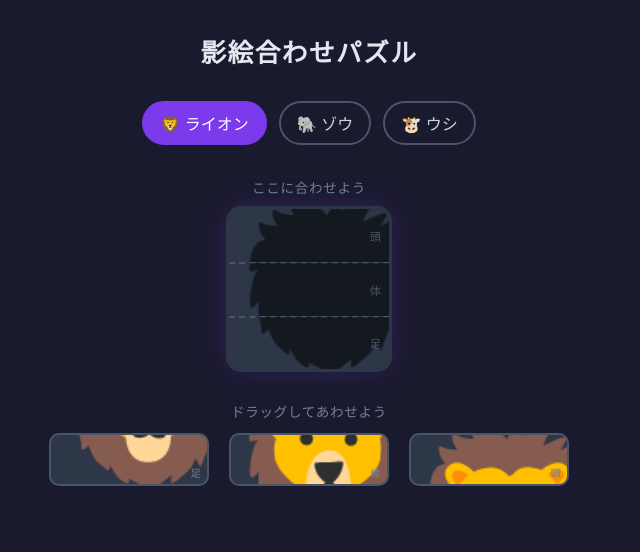
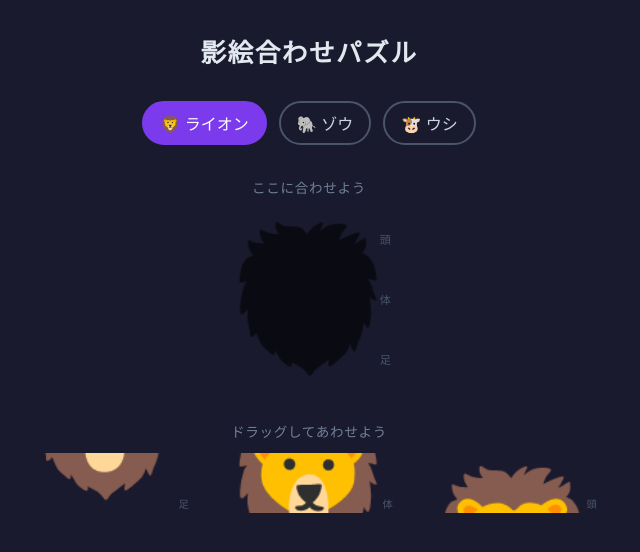
Before and after one commit to yookmt1122-lab/newpuzzle, a React (Vite) app: page / in a window 1280 px wide. Shown: the top 552 px of the page, without its empty margins (331-971 px from the left). Built offline with nearby package versions, Linux system fonts and the light colour scheme.

Commit message:
編集後: 絵文字の右切れ修正・背景透過・枠線削除

```diff
--- a/src/ShadowPuzzle.css
+++ b/src/ShadowPuzzle.css
@@ -63,9 +63,6 @@
 .stage__slots {
   display: flex;
   flex-direction: column;
-  border-radius: 12px;
-  overflow: hidden;
-  box-shadow: 0 0 0 3px #2d3748, 0 0 30px rgba(124, 58, 237, 0.25);
 }
 
 /* ── Individual slot ──────────────────────────────────────────────────────── */
@@ -74,16 +71,6 @@
   display: flex;
   align-items: center;
   justify-content: center;
-  background: #2d3748;
-  transition: background 0.2s;
-}
-
-.slot + .slot {
-  border-top: 2px dashed #4a5568;
-}
-
-.slot--filled {
-  background: #1e293b;
 }
 
 .slot__placed {
@@ -115,15 +102,18 @@
   flex-shrink: 0;
 }
 
-.emoji-slice__text {
+/* Full-square inner div — centers the emoji so glyph width overruns don't clip */
+.emoji-slice__inner {
   position: absolute;
   left: 0;
+  display: flex;
+  align-items: center;
+  justify-content: center;
   line-height: 1;
-  display: block;
 }
 
-.emoji-slice__text--shadow {
-  filter: brightness(0) opacity(0.55);
+.emoji-slice__inner--shadow {
+  filter: brightness(0) opacity(0.6);
 }
 
 /* ── Tray ─────────────────────────────────────────────────────────────────── */
@@ -136,7 +126,7 @@
 
 .tray__pieces {
   display: flex;
-  gap: 20px;
+  gap: 24px;
   flex-wrap: wrap;
   justify-content: center;
 }
@@ -144,54 +134,43 @@
 /* ── Draggable piece ──────────────────────────────────────────────────────── */
 .piece {
   position: relative;
-  border-radius: 10px;
-  overflow: hidden;
-  background: #2d3748;
-  border: 2px solid #4a5568;
   cursor: grab;
-  transition: transform 0.15s, box-shadow 0.15s, opacity 0.2s;
+  transition: transform 0.15s, filter 0.15s, opacity 0.2s;
   display: flex;
   align-items: center;
   justify-content: center;
 }
 
 .piece:hover:not(.piece--placed):not(.piece--dragging) {
-  transform: translateY(-4px);
-  box-shadow: 0 8px 24px rgba(124, 58, 237, 0.4);
-  border-color: #7c3aed;
+  transform: translateY(-6px);
+  filter: drop-shadow(0 8px 16px rgba(124, 58, 237, 0.6));
 }
 
 .piece--placed {
   opacity: 0;
   pointer-events: none;
-  border-color: transparent;
-  background: transparent;
 }
 
 .piece--dragging {
-  opacity: 0.3;
+  opacity: 0.25;
   cursor: grabbing;
 }
 
-/* Floating ghost piece that follows the cursor */
+/* Floating ghost that follows the cursor */
 .piece--floating {
   position: fixed;
   pointer-events: none;
   z-index: 9999;
-  border-radius: 10px;
-  overflow: hidden;
-  background: #2d3748;
-  border: 2px solid #7c3aed;
-  box-shadow: 0 12px 32px rgba(124, 58, 237, 0.6);
   cursor: grabbing;
+  filter: drop-shadow(0 12px 20px rgba(124, 58, 237, 0.75));
 }
 
 .piece__label {
   position: absolute;
-  bottom: 4px;
+  bottom: 2px;
   right: 6px;
   font-size: 0.65rem;
-  color: #718096;
+  color: #4a5568;
   pointer-events: none;
 }
 
--- a/src/ShadowPuzzle.jsx
+++ b/src/ShadowPuzzle.jsx
@@ -7,28 +7,28 @@ const ANIMALS = [
   { emoji: '🐮', label: 'ウシ' },
 ]
 
-const PIECE_SIZE = 160  // emojis render at this px square
-const PART_HEIGHT = PIECE_SIZE / 3
-const SNAP_THRESHOLD = 60  // px radius for snapping
+const PIECE_SIZE = 180   // container width/height for one full emoji square
+const EMOJI_SIZE  = 140  // font-size — smaller than container so it's centered with room to spare
+const PART_HEIGHT = PIECE_SIZE / 3  // 60px per slice
+const SNAP_THRESHOLD = 65
 
 const PART_LABELS = ['頭', '体', '足']
 
-// Clips the emoji to show only one horizontal slice (index 0/1/2)
+// Shows one horizontal slice of the emoji (index 0=head, 1=body, 2=legs).
+// The emoji is centered in a PIECE_SIZE×PIECE_SIZE inner div so glyph overruns
+// don't get clipped — only height is clipped by the outer div.
 function EmojiSlice({ emoji, sliceIndex, silhouette = false }) {
   return (
     <div
       className="emoji-slice"
       style={{ height: PART_HEIGHT, width: PIECE_SIZE }}
     >
-      <span
-        className={silhouette ? 'emoji-slice__text emoji-slice__text--shadow' : 'emoji-slice__text'}
-        style={{
-          fontSize: PIECE_SIZE,
-          top: -(sliceIndex * PART_HEIGHT),
-        }}
+      <div
+        className={`emoji-slice__inner${silhouette ? ' emoji-slice__inner--shadow' : ''}`}
+        style={{ top: -(sliceIndex * PART_HEIGHT), width: PIECE_SIZE, height: PIECE_SIZE }}
       >
-        {emoji}
-      </span>
+        <span style={{ fontSize: EMOJI_SIZE }}>{emoji}</span>
+      </div>
     </div>
   )
 }
```
Also changed, not shown: 5 other files (tests, documents, lock files or other folders).
